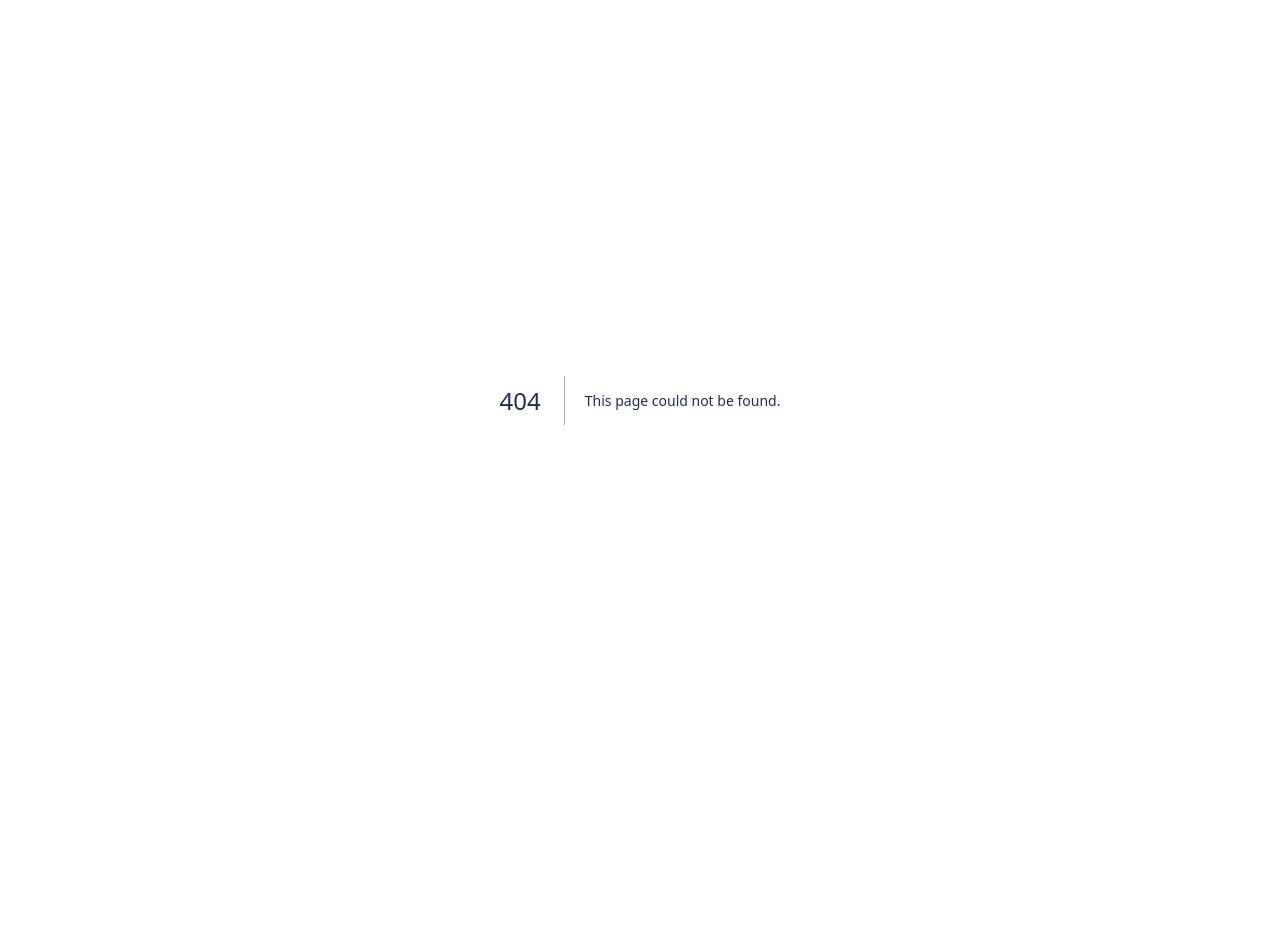
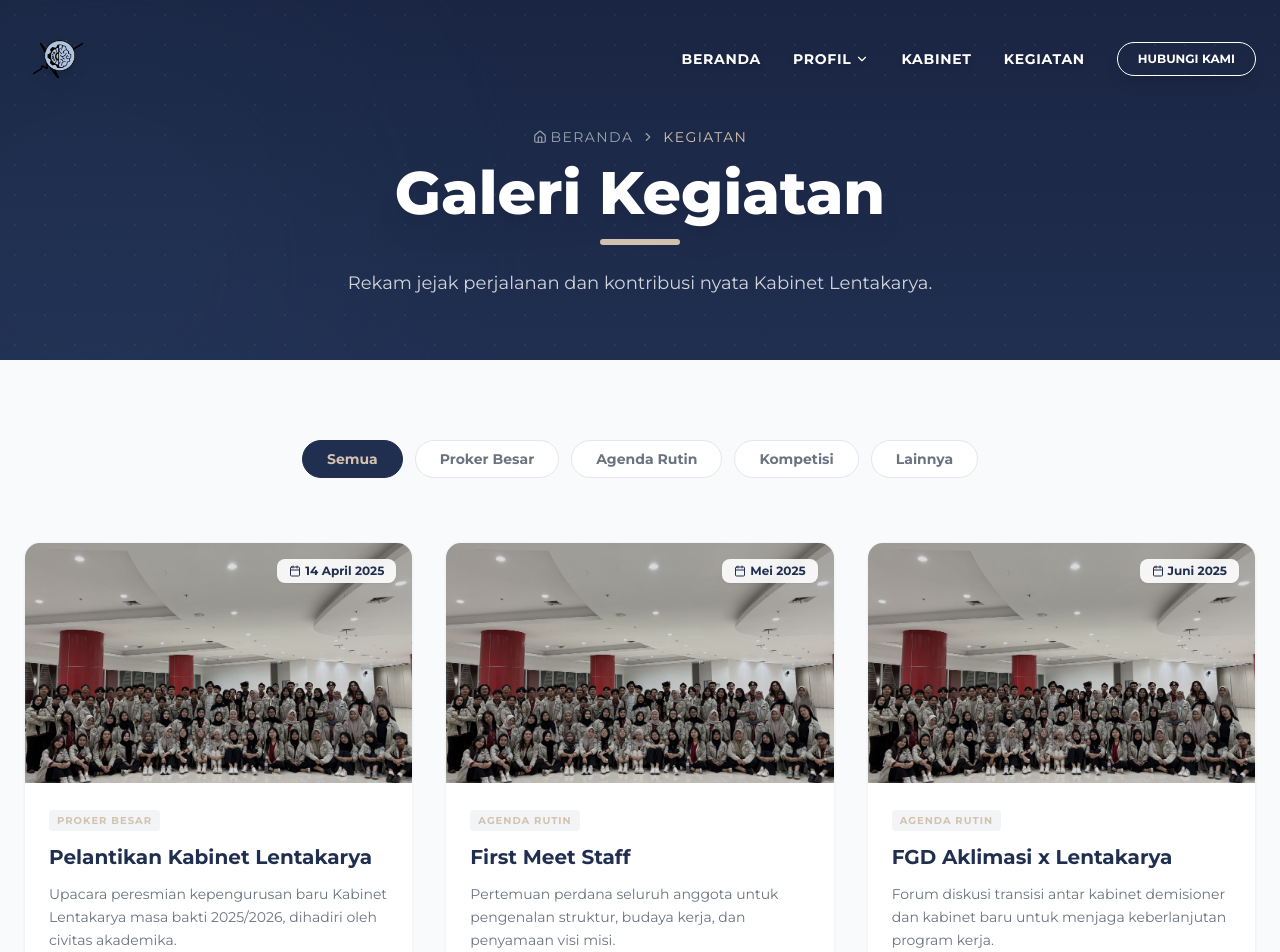
Before and after one commit to zaidanah/website-kmtb, a Next.js app: page /events in a window 1280 px wide. Before the commit this address had no page. Shown: the top 952 px of the page. Before the commit the page ends 800 px from the top, so only its background shows below. Built offline with nearby package versions, Linux system fonts and the light colour scheme.

Commit message:
update events

```diff
--- a/src/app/cabinet/page.tsx
+++ b/src/app/cabinet/page.tsx
@@ -171,8 +171,7 @@ export default function CabinetPage() {
             </h2>
             <div className="w-16 h-1 bg-[#D4C2B0] mx-auto rounded-full mb-4"></div>
             <p className="text-gray-500 max-w-xl mx-auto">
-              Departemen dan biro yang bergerak sinergis untuk mewujudkan visi
-              Lentakarya.
+              Daftar kementerian yang siap bersinergi dalam membangun KMTB.
             </p>
           </div>
 
--- /dev/null
+++ b/src/app/events/page.tsx
@@ -0,0 +1,169 @@
+"use client";
+
+import Navbar from "@/components/layout/Navbar";
+import { events } from "@/data/events";
+import { motion } from "framer-motion";
+import {
+  Calendar,
+  ChevronRight,
+  Filter,
+  Home,
+  Image as ImageIcon,
+} from "lucide-react";
+import Image from "next/image";
+import Link from "next/link";
+import { useState } from "react";
+
+export default function EventsPage() {
+  const [filter, setFilter] = useState("Semua");
+  const categories = [
+    "Semua",
+    "Proker Besar",
+    "Agenda Rutin",
+    "Kompetisi",
+    "Lainnya",
+  ];
+
+  // Filter Logic
+  const filteredEvents =
+    filter === "Semua" ? events : events.filter((ev) => ev.category === filter);
+
+  return (
+    <main className="font-sans bg-gray-50 min-h-screen text-kmtb-navy selection:bg-kmtb-gold selection:text-kmtb-navy">
+      <Navbar />
+
+      {/* ================= HEADER SECTION ================= */}
+      <section className="relative h-[45vh] min-h-[350px] flex flex-col items-center justify-center overflow-hidden bg-[#202E50]">
+        <div className="absolute top-0 left-0 w-full h-full overflow-hidden z-0">
+          <div className="absolute inset-0 bg-gradient-to-b from-[#1a2542] to-[#202E50]"></div>
+          <div className="absolute -bottom-24 -left-24 w-96 h-96 bg-[#325980] rounded-full blur-[150px] opacity-30"></div>
+          <div
+            className="absolute inset-0 opacity-[0.05]"
+            style={{
+              backgroundImage: "radial-gradient(#ffffff 1px, transparent 1px)",
+              backgroundSize: "30px 30px",
+            }}
+          ></div>
+        </div>
+
+        <div className="relative z-10 container mx-auto px-6 text-center mt-16">
+          <motion.div
+            initial={{ opacity: 0, y: -10 }}
+            animate={{ opacity: 1, y: 0 }}
+            className="flex items-center justify-center gap-2 text-xs md:text-sm text-gray-400 mb-4 font-medium uppercase tracking-widest"
+          >
+            <Link
+              href="/"
+              className="hover:text-[#D4C2B0] transition-colors flex items-center gap-1"
+            >
+              <Home size={14} /> Beranda
+            </Link>
+            <ChevronRight size={14} />
+            <span className="text-[#D4C2B0]">Kegiatan</span>
+          </motion.div>
+
+          <motion.h1
+            initial={{ y: 20, opacity: 0 }}
+            animate={{ y: 0, opacity: 1 }}
+            className="text-4xl md:text-6xl font-extrabold text-white mb-4 drop-shadow-xl"
+          >
+            Galeri Kegiatan
+          </motion.h1>
+
+          <div className="w-20 h-1.5 bg-[#D4C2B0] mx-auto rounded-full mb-6"></div>
+
+          <p className="text-gray-300 max-w-2xl mx-auto text-lg font-light">
+            Rekam jejak perjalanan dan kontribusi nyata Kabinet Lentakarya.
+          </p>
+        </div>
+      </section>
+
+      {/* ================= CONTENT SECTION ================= */}
+      <section className="py-20 container mx-auto px-6">
+        {/* Filter Tabs */}
+        <div className="flex flex-wrap justify-center gap-3 mb-16">
+          {categories.map((cat) => (
+            <button
+              key={cat}
+              onClick={() => setFilter(cat)}
+              className={`px-6 py-2 rounded-full text-sm font-bold transition-all duration-300 border ${
+                filter === cat
+                  ? "bg-[#202E50] text-[#D4C2B0] border-[#202E50]"
+                  : "bg-white text-gray-500 border-gray-200 hover:border-[#202E50] hover:text-[#202E50]"
+              }`}
+            >
+              {cat}
+            </button>
+          ))}
+        </div>
+
+        {/* Grid Events */}
+        <div className="grid grid-cols-1 md:grid-cols-2 lg:grid-cols-3 gap-8">
+          {filteredEvents.map((item, idx) => (
+            <motion.div
+              key={item.id}
+              initial={{ opacity: 0, scale: 0.9 }}
+              whileInView={{ opacity: 1, scale: 1 }}
+              transition={{ delay: idx * 0.1 }}
+              viewport={{ once: true }}
+              className="group bg-white rounded-2xl overflow-hidden shadow-sm hover:shadow-2xl transition-all duration-500 border border-gray-100 flex flex-col"
+            >
+              {/* Image Area */}
+              <div className="relative h-60 w-full overflow-hidden bg-gray-200">
+                {/*
+                           CATATAN: Pastikan 'item.img' mengarah ke file lokal yang valid (contoh: '/bg-landing.jpg')
+                           jika konfigurasi next.config.js belum mengizinkan domain eksternal.
+                        */}
+                <Image
+                  src={item.img}
+                  alt={item.title}
+                  fill
+                  className="object-cover group-hover:scale-110 transition-transform duration-700"
+                />
+                {/* Overlay Gradient on Hover */}
+                <div className="absolute inset-0 bg-gradient-to-t from-[#202E50]/90 to-transparent opacity-0 group-hover:opacity-100 transition-opacity duration-300 flex items-end p-6">
+                  <span className="text-[#D4C2B0] text-sm font-bold flex items-center gap-2">
+                    <ImageIcon size={16} /> Lihat Dokumentasi
+                  </span>
+                </div>
+
+                {/* Date Badge */}
+                <div className="absolute top-4 right-4 bg-white/90 backdrop-blur-sm text-[#202E50] px-3 py-1 rounded-lg text-xs font-bold shadow-sm flex items-center gap-1">
+                  <Calendar size={12} /> {item.date}
+                </div>
+              </div>
+
+              {/* Content Area */}
+              <div className="p-6 flex-grow flex flex-col">
+                <div className="mb-3">
+                  <span className="text-[10px] uppercase tracking-widest font-bold text-[#D4C2B0] bg-[#202E50]/5 px-2 py-1 rounded">
+                    {item.category}
+                  </span>
+                </div>
+                <h3 className="text-xl font-bold text-[#202E50] mb-3 group-hover:text-[#325980] transition-colors">
+                  {item.title}
+                </h3>
+                <p className="text-gray-500 text-sm leading-relaxed line-clamp-3">
+                  {item.desc}
+                </p>
+              </div>
+            </motion.div>
+          ))}
+        </div>
+
+        {/* Empty State */}
+        {filteredEvents.length === 0 && (
+          <div className="text-center py-20 text-gray-400">
+            <Filter size={48} className="mx-auto mb-4 opacity-20" />
+            <p>Belum ada kegiatan untuk kategori ini.</p>
+          </div>
+        )}
+      </section>
+
+      {/* Footer Simple */}
+      <footer className="bg-[#151e32] text-center py-8 text-gray-500 text-sm border-t border-white/5">
+        <p>&copy; 2025 Kabinet Lentakarya - KMTB Telkom University</p>
+      </footer>
+    </main>
+  );
+}
--- /dev/null
+++ b/src/data/events.ts
@@ -0,0 +1,69 @@
+// File: src/data/events.ts
+
+export interface EventItem {
+  id: string;
+  title: string;
+  date: string;
+  category: "Proker Besar" | "Agenda Rutin" | "Kompetisi" | "Lainnya";
+  desc: string;
+  img: string; // Path ke foto
+}
+
+export const events: EventItem[] = [
+  {
+    id: "pelantikan",
+    title: "Pelantikan Kabinet Lentakarya",
+    date: "14 April 2025",
+    category: "Proker Besar",
+    desc: "Upacara peresmian kepengurusan baru Kabinet Lentakarya masa bakti 2025/2026, dihadiri oleh civitas akademika.",
+    img: "/bg-landing.jpg", // Ganti dengan foto asli
+  },
+  {
+    id: "first-meet",
+    title: "First Meet Staff",
+    date: "Mei 2025",
+    category: "Agenda Rutin",
+    desc: "Pertemuan perdana seluruh anggota untuk pengenalan struktur, budaya kerja, dan penyamaan visi misi.",
+    img: "/bg-landing.jpg",
+  },
+  {
+    id: "fgd-aklimasi",
+    title: "FGD Aklimasi x Lentakarya",
+    date: "Juni 2025",
+    category: "Agenda Rutin",
+    desc: "Forum diskusi transisi antar kabinet demisioner dan kabinet baru untuk menjaga keberlanjutan program kerja.",
+    img: "/bg-landing.jpg",
+  },
+  {
+    id: "pkkmb-2025",
+    title: "PKKMB Prodi 2025",
+    date: "Agustus 2025",
+    category: "Proker Besar",
+    desc: "Penyambutan mahasiswa baru Teknik Biomedis dengan semangat solidaritas dan pengenalan lingkungan kampus.",
+    img: "/bg-landing.jpg",
+  },
+  {
+    id: "ppgd",
+    title: "PPGD Training",
+    date: "Agustus 2025",
+    category: "Lainnya",
+    desc: "Pelatihan Pertolongan Gawat Darurat (Basic Life Support) untuk meningkatkan kesiapsiagaan mahasiswa.",
+    img: "/bg-landing.jpg",
+  },
+  {
+    id: "learn-forum",
+    title: "Learn Forum Workshop",
+    date: "14 Juni 2025",
+    category: "Agenda Rutin",
+    desc: "Diskusi interaktif membahas kesehatan mental mahasiswa di tengah tekanan akademik bersama ahli.",
+    img: "/bg-landing.jpg",
+  },
+  {
+    id: "humani-tb",
+    title: "Humani-TB Social Project",
+    date: "4 Sept 2025",
+    category: "Proker Besar",
+    desc: "Kegiatan pengabdian masyarakat berbagi kasih bersama lansia di Panti Sosial Tresna Werdha.",
+    img: "/bg-landing.jpg",
+  },
+];
```
